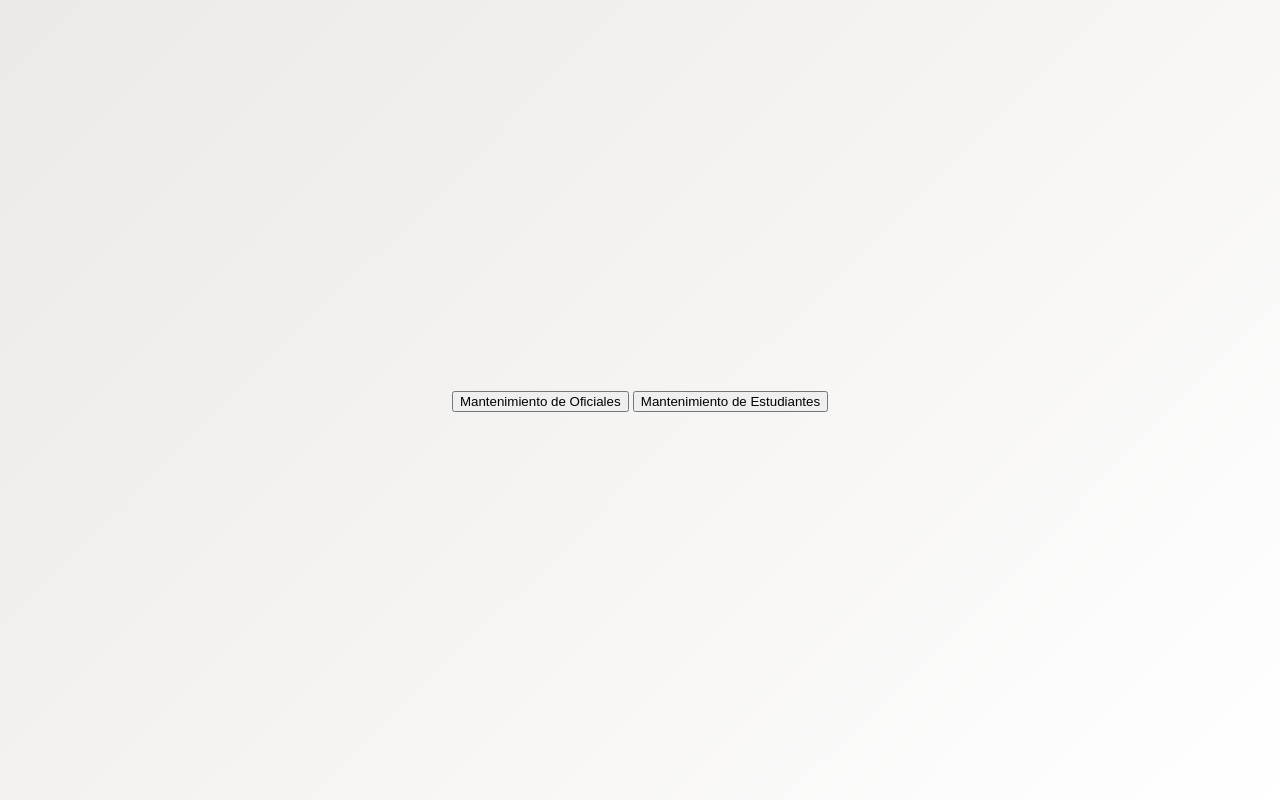
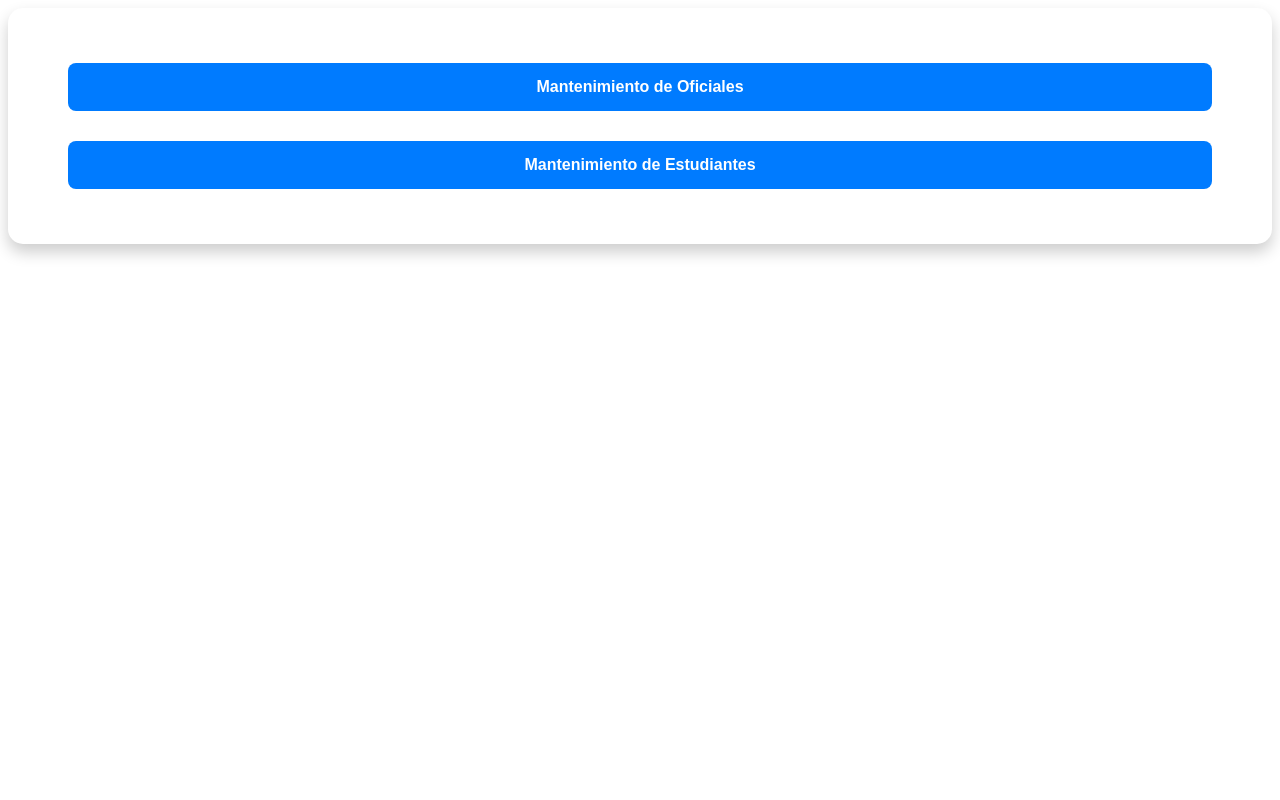
Before and after one commit to manuel-meji/ExPar2Progra2_ManuelMejicano_EdgarDuarte, a plain HTML site: page menu.html in a window 1280 px wide. Drawn offline with Linux system fonts and the light colour scheme.

Commit message:
correcion

```diff
--- a/menu.html
+++ b/menu.html
@@ -5,7 +5,7 @@
     <meta charset="UTF-8">
     <meta name="viewport" content="width=device-width, initial-scale=1.0">
     <title>Menú Principal</title>
-    <link rel="stylesheet" href="login.css">
+    <link rel="stylesheet" href="estilosPOA.css">
 
 </head>
 
```
Also changed, not shown: index.html (+1 -1 lines), panelOficialesAdmin.html (+1 -1 lines), estilosLogin.css (renamed from login.css).
